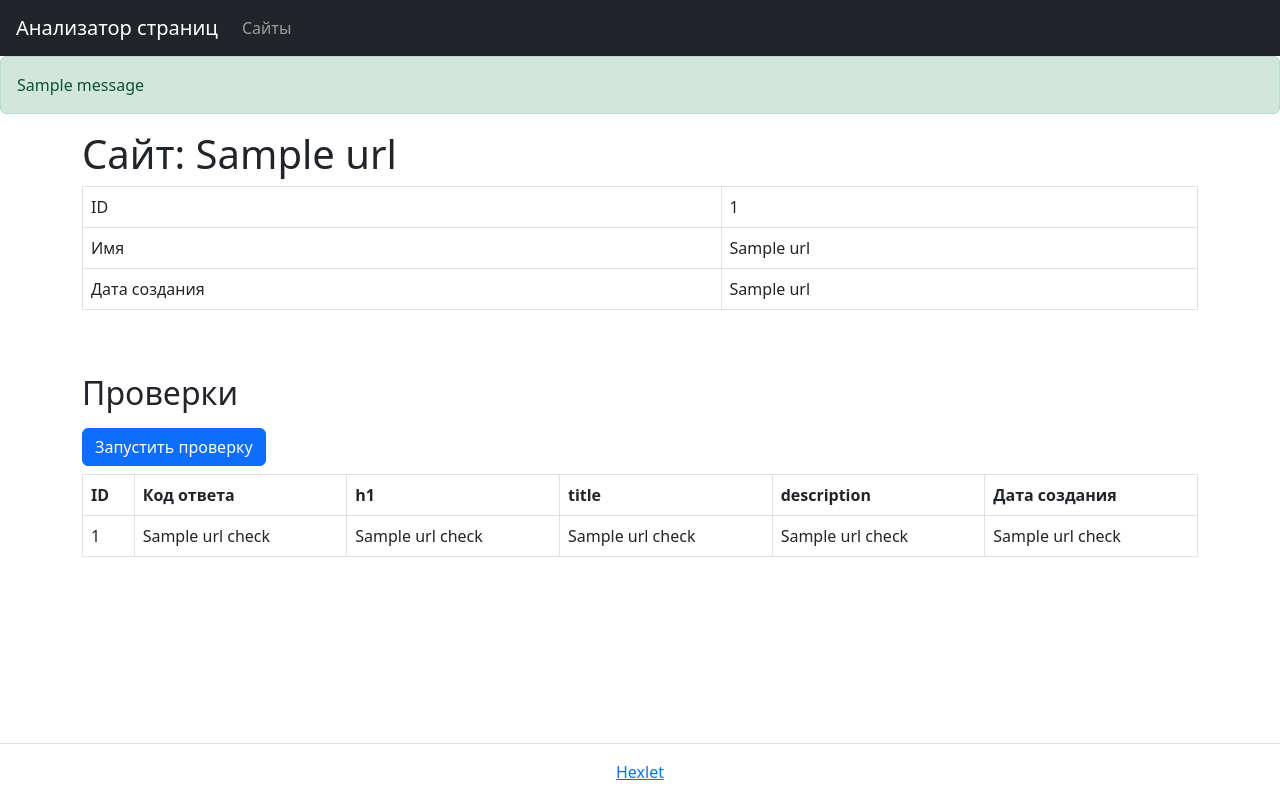
After one commit to qmka/analyzer, a Flask app: page /urls/1 in a window 1280 px wide. The commit adds this page. Run offline with Flask 2, Linux system fonts and the light colour scheme; one stand-in notice (Sample message) is shown; a database or web service that is not in the repository returns one stand-in record (values such as "Sample title"); some libraries are stand-ins or nearby versions.

Commit message:
feat: add database support

```diff
--- /dev/null
+++ b/database.sql
@@ -0,0 +1,18 @@
+DROP TABLE IF EXISTS urls;
+DROP TABLE IF EXISTS url_checks;
+
+CREATE TABLE urls (
+    id bigint PRIMARY KEY GENERATED ALWAYS AS IDENTITY,
+    name varchar(255) UNIQUE,
+    created_at timestamp
+);
+
+CREATE TABLE url_checks (
+    id bigint PRIMARY KEY GENERATED ALWAYS AS IDENTITY,
+    url_id bigint REFERENCES urls (id),
+    status_code integer,
+    h1 varchar(255),
+    title varchar(255),
+    description varchar(255),
+    created_at timestamp
+);
--- a/page_analyzer/app.py
+++ b/page_analyzer/app.py
@@ -1,10 +1,104 @@
-from flask import Flask, render_template
+from flask import Flask, render_template, request, flash, url_for, redirect
+from dotenv import load_dotenv
+from datetime import datetime
+import requests
+import psycopg2
+import os
+import datetime
+import validators
 
+
+# connect to Postgres DB
+load_dotenv()
+DATABASE_URL = os.getenv('DATABASE_URL')
+conn = psycopg2.connect(DATABASE_URL)
+conn.autocommit = True
+
+
+# flask init
 app = Flask(__name__)
-
+SECRET_KEY = os.getenv('SECRET_KEY')
+app.secret_key = SECRET_KEY
 
 @app.get('/')
 def index():
     return render_template(
-        'index.html'
+        'index.html',
+        title = 'Анализатор страниц'
     )
+
+
+@app.post('/urls')
+def urls_add():
+    creation_time = datetime.now()
+    incoming_form = request.form.to_dict()
+    incoming_url = incoming_form['url']
+
+    url_is_valid = validators.url(incoming_url)
+    if url_is_valid and len(incoming_url) <= 255:
+        cur = conn.cursor()
+        cur.execute(
+            'SELECT id FROM urls WHERE name=(%s);',
+            (incoming_url, )
+        )
+        id_in_database = cur.fetchone()
+        cur.close()
+
+        if id_in_database:
+            flash('Страница уже существует', 'success')
+            return redirect(url_for('show_url', id = id_in_database[0]))
+
+        cur = conn.cursor()
+        cur.execute(
+            'INSERT INTO urls (name, created_at) VALUES (%s, %s);',
+            (incoming_url, creation_time)
+        )
+        cur.execute(
+            'SELECT id FROM urls WHERE name=(%s);',
+            (incoming_url, )
+        )
+        id_in_database = cur.fetchone()
+        cur.close()
+        flash('Страница добавлена', 'success')
+        return redirect(url_for('show_url', id = id_in_database[0]))
+    else:
+        flash('Некорректный URL', 'danger')
+        return render_template(
+            'index.html',
+            title = 'Анализатор страниц'
+        ), 422
+
+
+@app.get('/urls')
+def get_urls():
+    cur = conn.cursor()
+    cur.execute('SELECT urls.id, urls.name,'
+                'MAX(url_checks.created_at), '
+                'MAX(url_checks.status_code) '
+                'FROM urls '
+                'LEFT JOIN url_checks '
+                'ON urls.id = url_checks.url_id '
+                'GROUP BY urls.id '
+                'ORDER BY urls.id ASC')
+    site = cur.fetchall()
+    cur.close()
+    return render_template('urls.html',
+                           site=site
+                           )
+
+
+@app.get('/urls/<int:id>')
+def show_url(id):
+    cur = conn.cursor()
+    cur.execute('SELECT * FROM urls WHERE id=(%s);',
+                (id,))
+    site = cur.fetchone()
+    cur.execute('SELECT * FROM url_checks WHERE url_id = (%s)'
+                'ORDER BY created_at DESC;',
+                (id,))
+    site2 = cur.fetchall()
+    cur.close()
+    return render_template('show_url.html',
+                           site=site,
+                           site2=site2,
+                           )
--- /dev/null
+++ b/page_analyzer/templates/main.html
@@ -0,0 +1,43 @@
+<!DOCTYPE html>
+<html lang="en">
+  <head>
+    <meta charset="utf-8">
+    <meta name="viewport" content="width=device-width, initial-scale=1, shrink-to-fit=no">
+    <meta name="description" content="Third project for Hexlet.io">
+    <link href="https://cdn.jsdelivr.net/npm/bootstrap@5.2.0/dist/css/bootstrap.min.css" rel="stylesheet"
+    integrity="sha384-gH2yIJqKdNHPEq0n4Mqa/HGKIhSkIHeL5AyhkYV8i59U5AR6csBvApHHNl/vI1Bx" crossorigin="anonymous">
+    <title>Анализатор страниц</title>
+  </head>
+  <body class="min-vh-100 d-flex flex-column">
+  <header class="flex-shrink-0">
+    <nav class="navbar navbar-expand-md navbar-dark bg-dark px-3">
+      <a class="navbar-brand" href="/">Анализатор страниц</a>
+      <button class="navbar-toggler" type="button" data-toggle="collapse" data-target="#navbarNav"
+    aria-controls="navbarNav" aria-expanded="false" aria-label="Toggle navigation">
+        <span class="navbar-toggler-icon"></span>
+      </button>
+      <div class="collapse navbar-collapse" id="navbarNav">
+        <ul class="navbar-nav">
+          <li class="nav-item"><a class="nav-link " href="/urls">Сайты</a></li>
+        </ul>
+        </ul>
+      </div>
+    </nav>
+  </header>
+
+  <main class="flex-grow-1">
+    {% block content %}
+    {% endblock%}
+  </main>
+  <footer class="border-top py-3 mt-5 flex-shrink-0">
+    <div class="container-lg">
+      <div class="text-center">
+        <a href="https://ru.hexlet.io/" target="_blank">Hexlet</a>
+      </div>
+    </div>
+</footer>
+
+  <script src="https://cdn.jsdelivr.net/npm/bootstrap@5.1.3/dist/js/bootstrap.bundle.min.js"
+    integrity="sha384-ka7Sk0Gln4gmtz2MlQnikT1wXgYsOg+OMhuP+IlRH9sENBO0LRn5q+8nbTov4+1p" crossorigin="anonymous"></script>
+  </body>
+</html>
--- /dev/null
+++ b/page_analyzer/templates/show_url.html
@@ -0,0 +1,62 @@
+{% extends 'main.html' %}
+{% block content %}
+    {% for category, msg in get_flashed_messages(with_categories=True) %}
+        {% if category %}
+            <div class="alert alert-{{ category }}" role="alert">{{msg}}</div>
+        {%  endif %}
+  {% endfor %}
+
+<div class="container-lg mt-3">
+      <h1>Сайт: {{site[1]}}</h1>
+
+
+  <div class="table-responsive">
+    <table class="table table-bordered table-hover text-nowrap" data-test="url">
+      <tbody>
+        <tr>
+          <td>ID</td>
+          <td>{{site[0]}}</td>
+        </tr>
+        <tr>
+          <td>Имя</td>
+          <td>{{site[1]}}</td>
+        </tr>
+        <tr>
+          <td>Дата создания</td>
+          <td>{{site[2]}}</td>
+        </tr>
+      </tbody>
+    </table>
+  </div>
+
+    <h2 class="mt-5 mb-3">Проверки</h2>
+    <form method="post" action="{{url_for('urls_id_checks_post', id=site[0])}}">
+    <input type="submit" class="btn btn-primary" value="Запустить проверку">
+    </form>
+    <div>
+    <table class="table table-bordered table-hover mt-2" data-test="checks">
+      <tbody>
+    <tr>
+        <th>ID</th>
+        <th>Код ответа</th>
+        <th>h1</th>
+        <th>title</th>
+        <th>description</th>
+        <th>Дата создания</th>
+    </tr>
+{% for s in site2 %}
+    <tr>
+        <td>{{s[0]}}</td>
+        <td>{{s[2]}}</td>
+        <td>{{s[3]}}</td>
+        <td>{{s[4]}}</td>
+        <td>{{s[5]}}</td>
+        <td>{{s[6]}}</td>
+    </tr>
+{% endfor %}
+      </tbody>
+    </table>
+  </div>
+
+    </div>
+{% endblock %}
--- a/pyproject.toml
+++ b/pyproject.toml
@@ -11,6 +11,10 @@ python = "^3.8.16"
 flask = "^2.2.2"
 gunicorn = "^20.1.0"
 flake8 = "^6.0.0"
+psycopg2-binary = "^2.9.5"
+python-dotenv = "^0.21.0"
+requests = "^2.28.1"
+validators = "^0.20.0"
 
 
 [build-system]
```
Also changed, not shown: page_analyzer/templates/index.html (+12 -52 lines), page_analyzer/templates/urls.html (added, +35 -0 lines), 1 other file.
